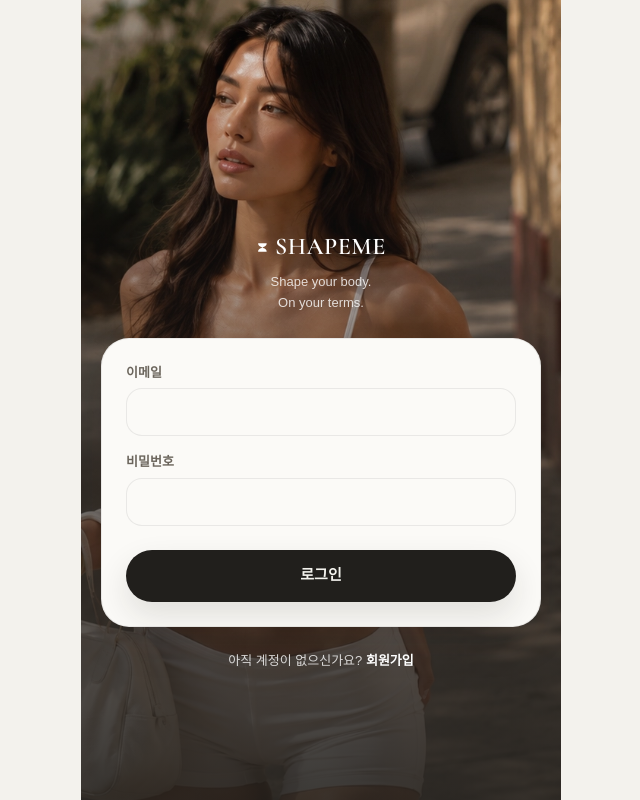
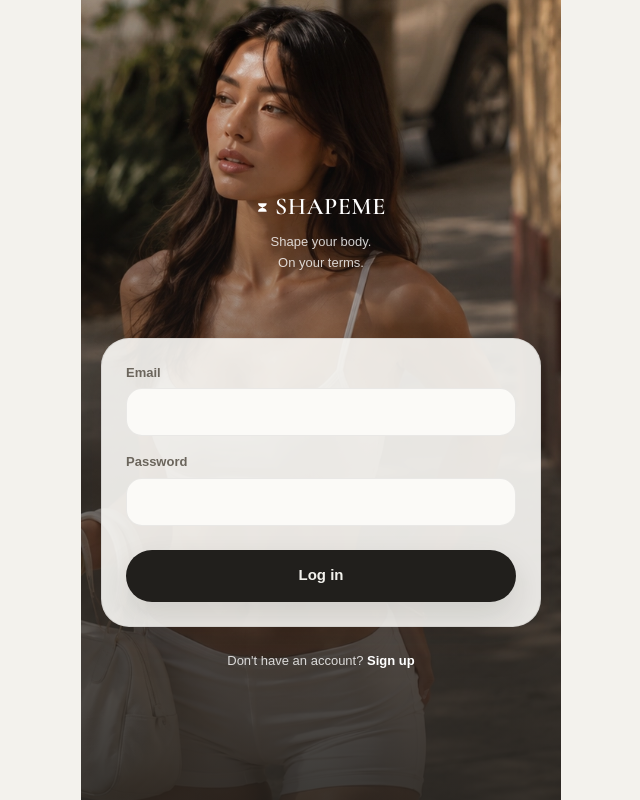
Before and after one commit to pageatelier/shapeme, a Next.js app: page /login in a window 1280 px wide. Shown: the whole page, without its empty margins (319-959 px from the left). Built offline with nearby package versions, Linux system fonts and the light colour scheme; a web font is replaced by a local one.

Commit message:
change login

```diff
--- a/src/app/(auth)/login/LoginForm.tsx
+++ b/src/app/(auth)/login/LoginForm.tsx
@@ -78,9 +78,19 @@ export function LoginForm() {
         </p>
       </div>
 
-      <form onSubmit={handleSubmit} className="glass-card flex flex-col gap-4 p-6">
+      {/* mt-10 (40px, within the requested 32-48px range) on top of the
+          gap-6 the flex column already gives every child — nudges just this
+          box further down without moving the logo/tagline above it. Opaque
+          card background swaps .glass-card's fully-solid var(--glass-background)
+          for the same color at 90% alpha: enough to let a hint of the photo
+          through without the text turning illegible (below ~88% it does). */}
+      <form
+        onSubmit={handleSubmit}
+        className="glass-card mt-10 flex flex-col gap-4 p-6"
+        style={{ background: "rgba(251, 250, 247, 0.9)" }}
+      >
         <AuthField
-          label="이메일"
+          label="Email"
           type="email"
           autoComplete="email"
           required
@@ -88,7 +98,7 @@ export function LoginForm() {
           onChange={(e) => setEmail(e.target.value)}
         />
         <AuthField
-          label="비밀번호"
+          label="Password"
           type="password"
           autoComplete="current-password"
           required
@@ -104,14 +114,14 @@ export function LoginForm() {
           className="mt-2 flex min-h-[52px] items-center justify-center rounded-full text-[15px] font-bold text-text-inverse disabled:opacity-60"
           style={{ background: "var(--gradient-primary)", boxShadow: "var(--shadow-pink)" }}
         >
-          {loading ? "로그인 중..." : "로그인"}
+          {loading ? "Signing in..." : "Log in"}
         </button>
       </form>
 
       <p className="text-center text-[13px] text-white/80">
-        아직 계정이 없으신가요?{" "}
+        Don&apos;t have an account?{" "}
         <Link href="/signup" className="font-semibold text-white">
-          회원가입
+          Sign up
         </Link>
       </p>
     </div>
```
Also changed, not shown: 2 other files (tests, documents, lock files or other folders).
